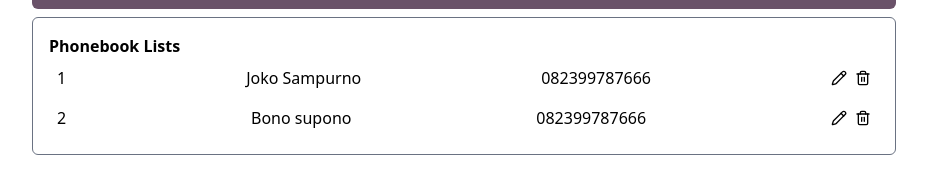
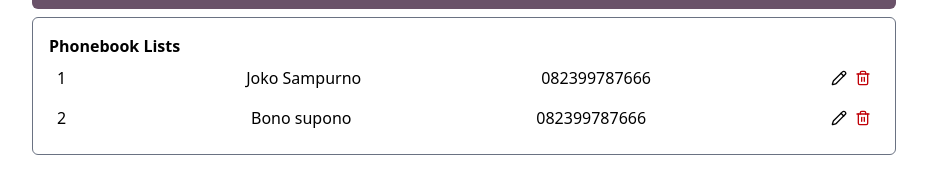
Before and after one commit to ddhewitte/phonebook-react, a React (Vite) app: page / in a window 1280 px wide. Shown: the part 207-383 px from the top of the page, without its empty margins (176-1103 px from the left). Built offline with nearby package versions, Linux system fonts and the light colour scheme.

Commit message:
minor styling

```diff
--- a/src/App.jsx
+++ b/src/App.jsx
@@ -39,7 +39,7 @@ function App() {
                   </button>
 
                   <button>
-                    <Trash2 className="w-4 h-4"></Trash2>
+                    <Trash2 className="w-4 h-4 text-red-700"></Trash2>
                   </button>
                 </div>
             </div>
@@ -55,7 +55,7 @@ function App() {
                   </button>
 
                   <button>
-                    <Trash2 className="w-4 h-4"></Trash2>
+                    <Trash2 className="w-4 h-4 text-red-700"></Trash2>
                   </button>
                 </div>
             </div>
```
